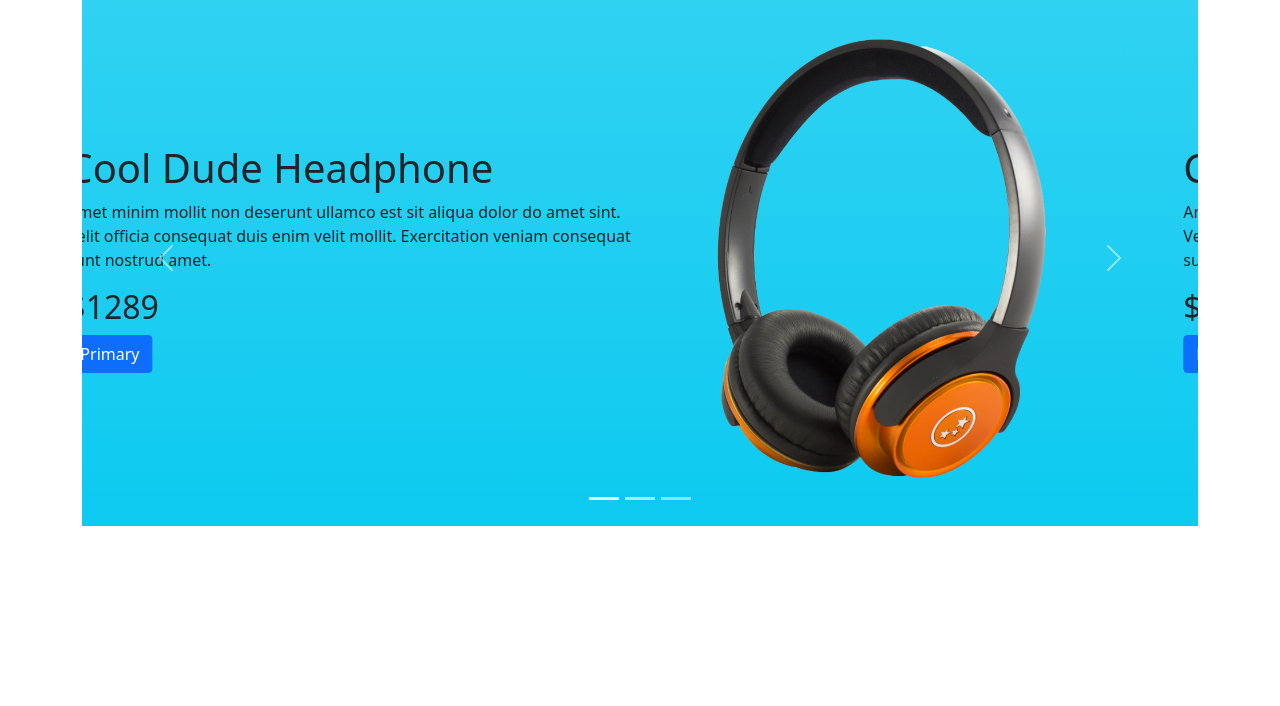
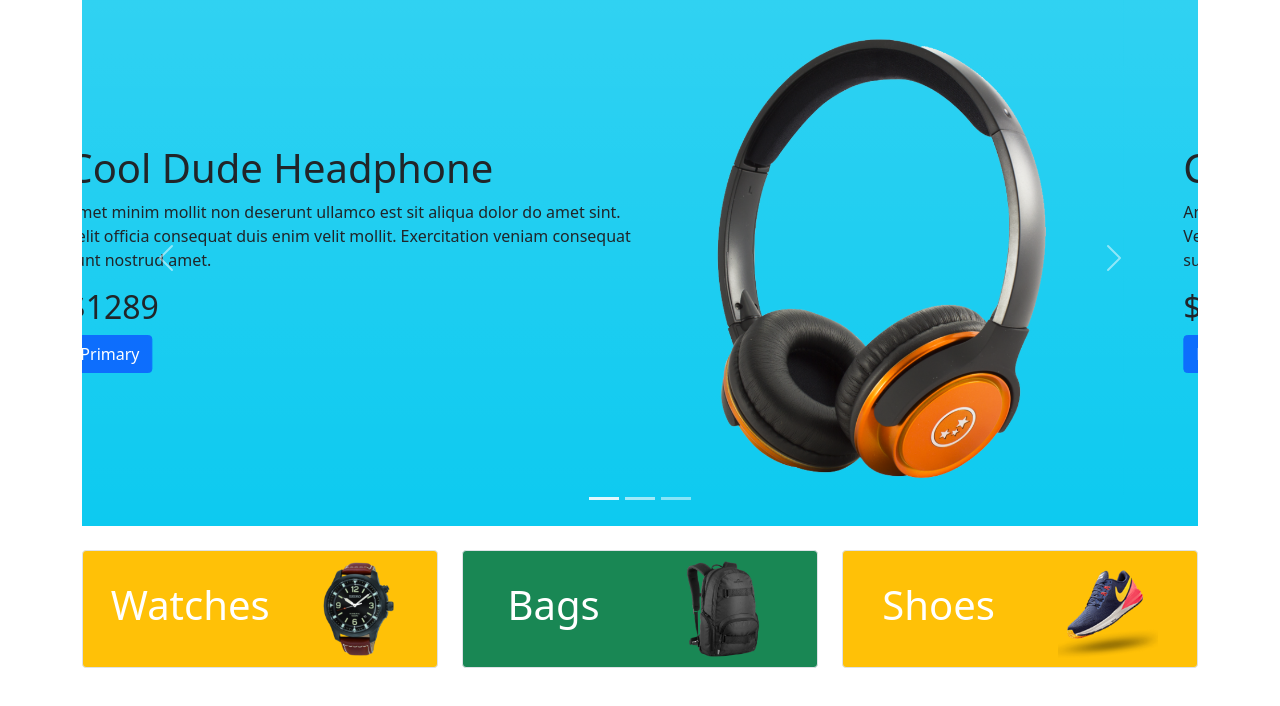
Before and after one commit to ove02/panda-commerce, a plain HTML site: page index.html in a window 1280 px wide. Shown: the part 66-772 px from the top of the page. Drawn offline with nearby package versions, Linux system fonts and the light colour scheme.

Commit message:
next-commit

```diff
--- a/index.html
+++ b/index.html
@@ -124,7 +124,31 @@
         </div>
     </header>
     <main>
+        <section class="container mt-4 mb-4">
+            <div class="row gy-5">
 
+                <div class="col-lg-4 col-md-6 col-12">
+                    <div class="p-2 border bg-warning justify-content-around align-items-center d-flex rounded">
+                        <h1 class="text-white">Watches</h1>
+                        <img width="100px" src="images/categories/watch.png" alt="">
+                    </div>
+                </div>
+
+                <div class="col-lg-4 col-md-6 col-12">
+                    <div class="p-2 border bg-success justify-content-around align-items-center d-flex rounded">
+                        <h1 class="text-white">Bags</h1>
+                        <img width="100px" src="images/categories/bag.png" alt="">
+                    </div>
+                </div>
+
+                <div class="col-lg-4 col-md-6 col-12">
+                    <div class="p-2 border bg-warning justify-content-around align-items-center d-flex rounded ">
+                        <h1 class="text-white">Shoes</h1>
+                        <img width="100px" src="images/categories/shoes.png" alt="">
+                    </div>
+                </div>
+            </div>
+        </section>
     </main>
     <footer>
 
```
